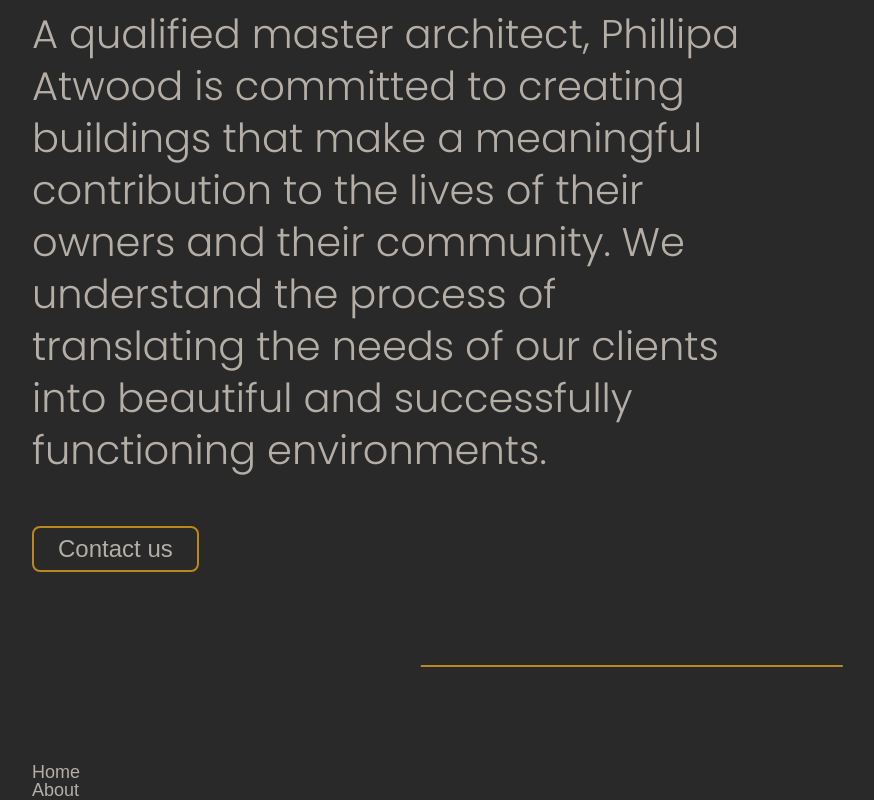
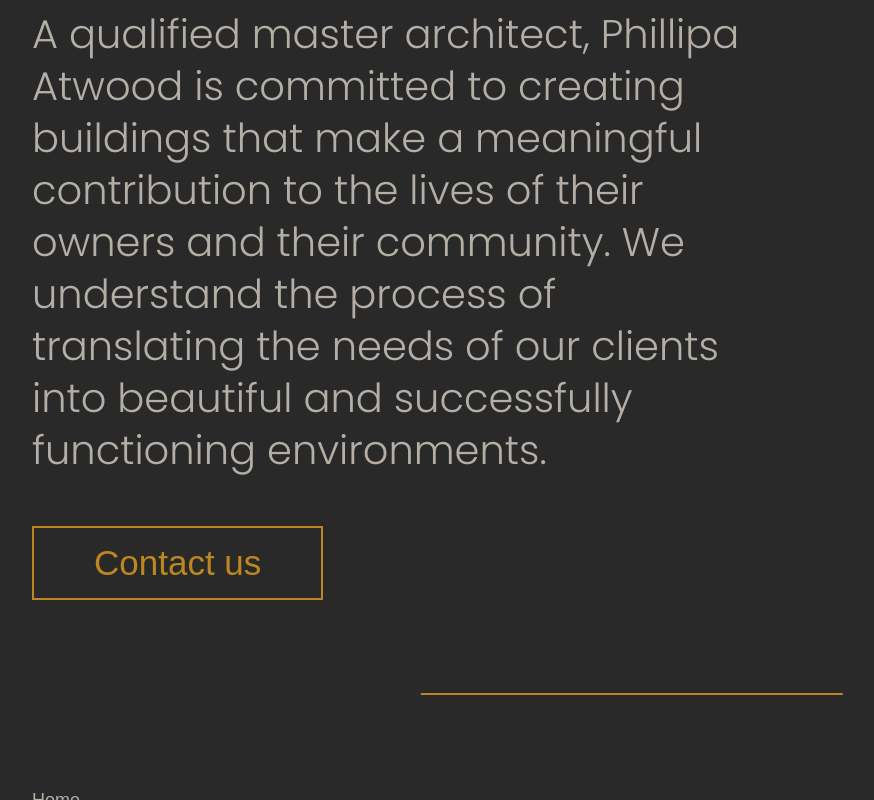
Before and after one commit to nic-dgl103-f23-cvs2/project-seeinghuman, a plain HTML site: page index.html in a window 1280 px wide. Shown: the part 3048-3848 px from the top of the page, without its empty margins (8-882 px from the left). Drawn offline with Linux system fonts and the light colour scheme; a web font is replaced by a local one.

Commit message:
cta style adjustments

```diff
--- a/index.html
+++ b/index.html
@@ -78,7 +78,7 @@
     <section class="about">
       <div class="container about-1">
         <h2>
-          LEED® Accredited PhiArchitecture, passionately serving the Comox Valley since 2004
+          LEED® Accredited PhiArchitecture, passionately serving from the Comox Valley since 2004
         </h2>
       </div>
         <div class="container about-2">
--- a/style.css
+++ b/style.css
@@ -211,6 +211,7 @@ header a.button {
 .about a {
   font-size: 2.4rem;
   display: inline;
+  text-decoration: underline;
 }
 /*
 .about a:hover {
@@ -235,10 +236,9 @@ header a.button {
 a.cta {
   font-size: 2.4rem;
   line-height: 1rem;
-  color: #b4aea7;
+  color: #bd871f;
   border: 2px solid #bd871f;
-  padding: 16px 24px;
-  border-radius: 8px;
+  padding: 20px 33px;
   margin-top: 50px;
 }
 
@@ -435,6 +435,11 @@ footer img {
     width: 60%;
   }
 
+  a.cta {
+    font-size: 3.5rem;
+    padding: 30px 60px;
+  }
+
   /* ================  DESKTOP - FOTER SECTION =================== */
 
   .footer-content {
```
